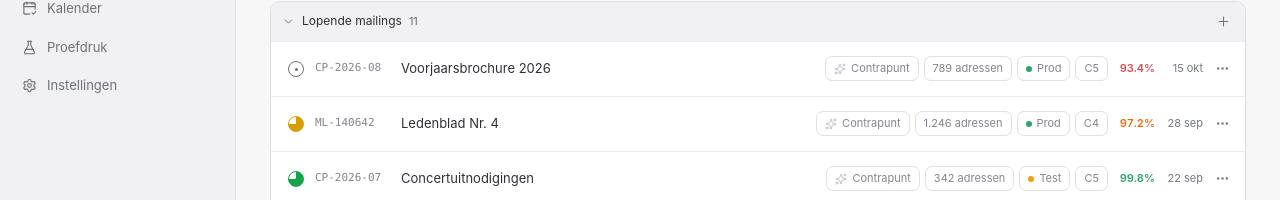
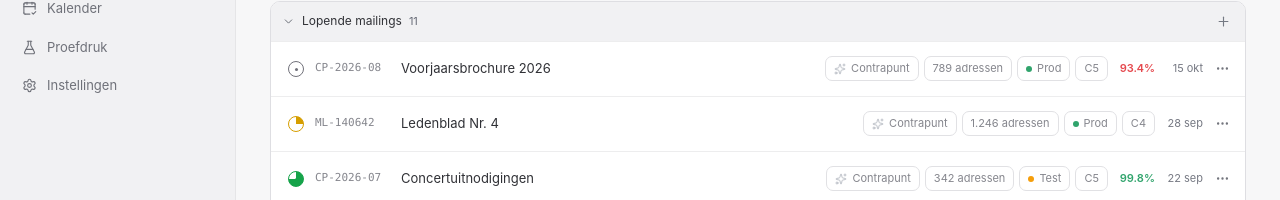
Before and after one commit to markminnoye/bpost-mcp, a Next.js app: page /preview in a window 1280 px wide. Shown: the part 160-360 px from the top of the page. Built offline with nearby package versions, Linux system fonts and the light colour scheme.

Commit message:
Show quarter pie for gekoppeld without percentage

```diff
--- a/app/globals.css
+++ b/app/globals.css
@@ -91,7 +91,7 @@ button:focus-visible, input:focus-visible { outline: 2px solid #e30613; outline-
 .light-mode ::-webkit-scrollbar-thumb { border-color: #f1f1f3; background: #c9c9ce; }
 @media (max-width: 640px) { .theme-toggle { font-size: 0; } }
 .status-opgeladen { color: #71717a; border: 1.5px solid currentColor; border-radius: 50%; background: transparent; }
-.status-gekoppeld { color: #d69e00; border: 1.5px solid currentColor; border-radius: 50%; background: conic-gradient(currentColor 0 270deg, transparent 270deg); }
+.status-gekoppeld { color: #d69e00; border: 1.5px solid currentColor; border-radius: 50%; background: conic-gradient(currentColor 0 90deg, transparent 90deg); }
 .status-geverifieerd, .status-gecontroleerd { color: #16a34a; border: 1.5px solid currentColor; border-radius: 50%; background: conic-gradient(currentColor 0 270deg, transparent 270deg); }
 .status-ingediend { color: #16a34a; border: 0; border-radius: 50%; background: currentColor; }
 .status-ingediend-actie-nodig { color: #f97316; border: 0; border-radius: 50%; background: currentColor; }
--- a/app/preview/page.tsx
+++ b/app/preview/page.tsx
@@ -68,7 +68,7 @@ function Quality({ value }: { value: number }) {
 function MailingRow({ mailing }: { mailing: typeof mailings[number] }) {
   return <div className="mailing-row">
     <div className="row-main"><StatusIcon status={mailing.status} /><span className="mailing-id">{mailing.id}</span><span className="mailing-title">{mailing.title}</span></div>
-    <div className="row-meta"><span className="pill pill-client"><Sparkles /> Contrapunt</span><span className="pill">{mailing.recipients}</span><span className="pill pill-mode"><span className={mailing.mode === "Prod" ? "mode-dot prod" : "mode-dot test"} />{mailing.mode}</span><span className="pill">{mailing.format}</span><Quality value={mailing.quality} /><span className="mailing-date">{mailing.date}</span><IconButton label={`Opties voor ${mailing.title}`}><MoreHorizontal /></IconButton></div>
+    <div className="row-meta"><span className="pill pill-client"><Sparkles /> Contrapunt</span><span className="pill">{mailing.recipients}</span><span className="pill pill-mode"><span className={mailing.mode === "Prod" ? "mode-dot prod" : "mode-dot test"} />{mailing.mode}</span><span className="pill">{mailing.format}</span>{mailing.status !== "Gekoppeld" && <Quality value={mailing.quality} />}<span className="mailing-date">{mailing.date}</span><IconButton label={`Opties voor ${mailing.title}`}><MoreHorizontal /></IconButton></div>
   </div>
 }
 
```
